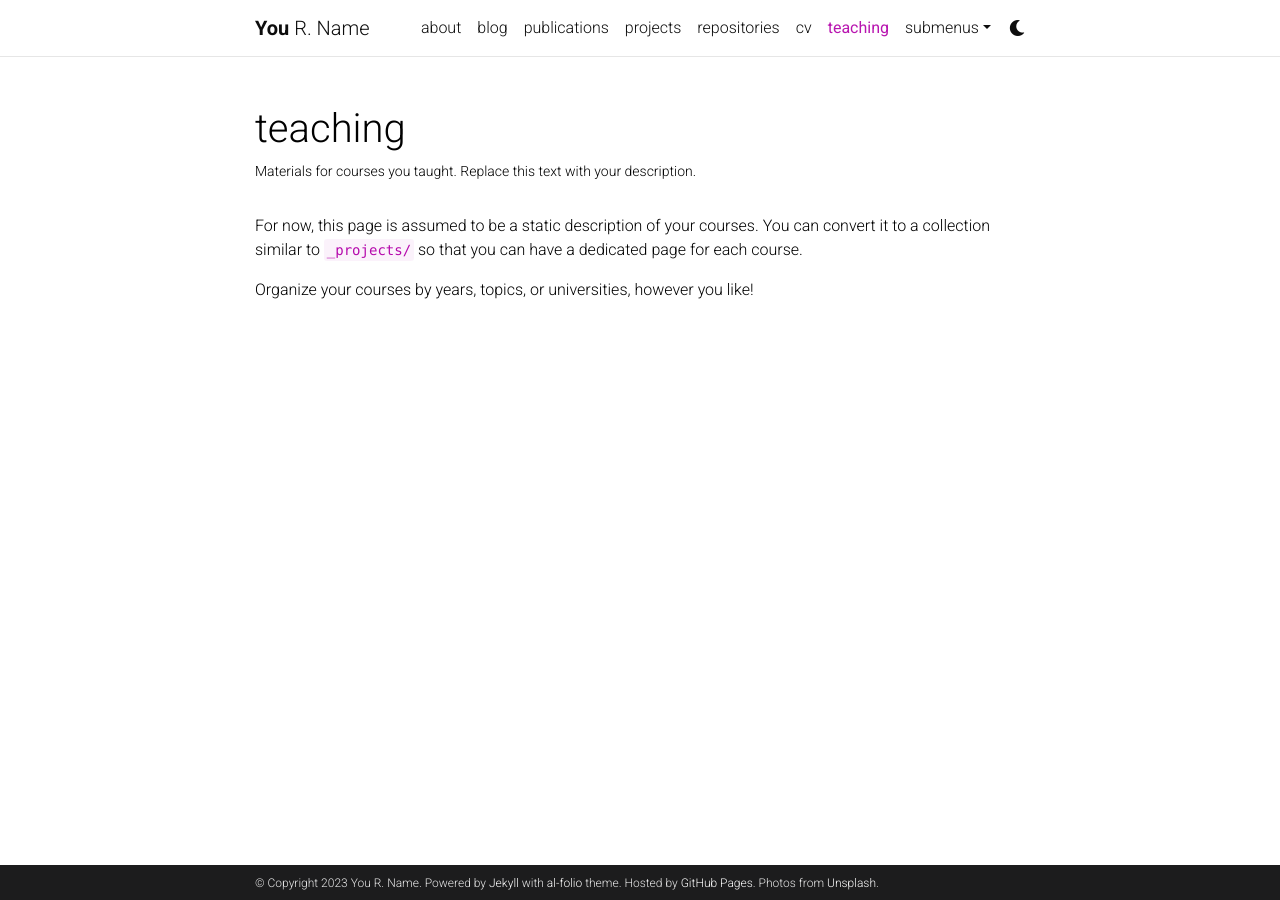
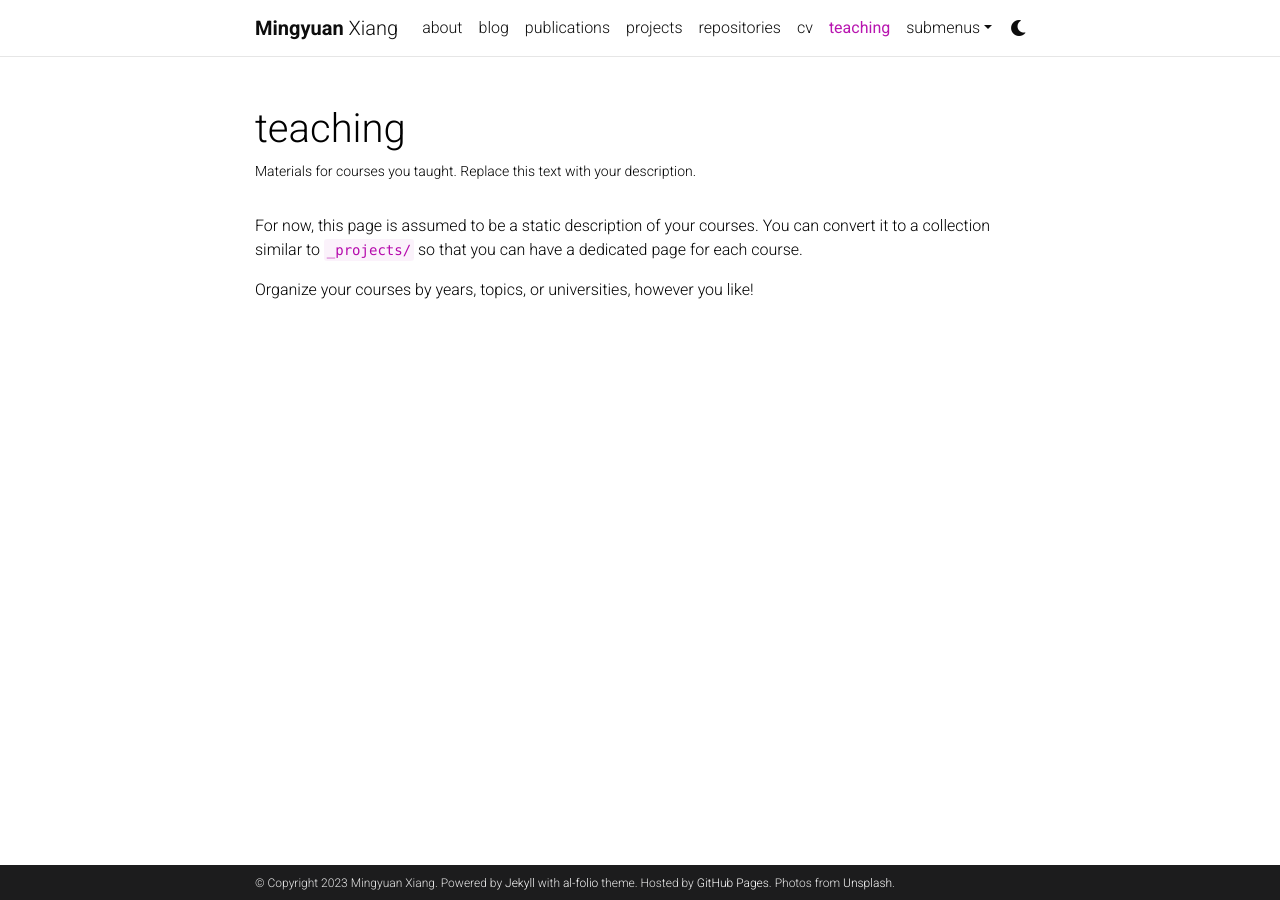
Before and after one commit to mingyuan-xiang/mingyuan-xiang.github.io, a Jekyll site: the page built from _pages/teaching.md, in a window 1280 px wide. Built offline with Jekyll 4.4.1, drawn with Linux system fonts in a browser that asks for light colours; comment, search, counter and statistics services are not loaded; a style sheet for code colours, icons or effects is not loaded.

Commit message:
update _config.yml

```diff
--- a/_config.yml
+++ b/_config.yml
@@ -3,10 +3,10 @@
 # -----------------------------------------------------------------------------
 
 title: blank # the website title (if blank, full name will be used instead)
-first_name: You
-middle_name: R.
-last_name: Name
-email: you@example.com
+first_name: Mingyuan
+middle_name:
+last_name: Xiang
+email: myxiang 'AT' uchicago 'DOT' edu
 description: > # the ">" symbol means to ignore newlines until "footer_text:"
   A simple, whitespace theme for academics. Based on [*folio](https://github.com/bogoli/-folio) design.
 footer_text: >
@@ -18,8 +18,8 @@
 lang: en # the language of your site (for example: en, fr, cn, ru, etc.)
 icon: ⚛️  # the emoji used as the favicon (alternatively, provide image name in /assets/img/)
 
-url: https://alshedivat.github.io # the base hostname & protocol for your site
-baseurl: /al-folio # the subpath of your site, e.g. /blog/
+url: https://myxiang.github.io # the base hostname & protocol for your site
+baseurl: # the subpath of your site, e.g. /blog/
 last_updated: false # set to true if you want to display last updated in the footer
 impressum_path:  # set to path to include impressum link in the footer, use the same path as permalink in a page, helps to conform with EU GDPR
 
```
